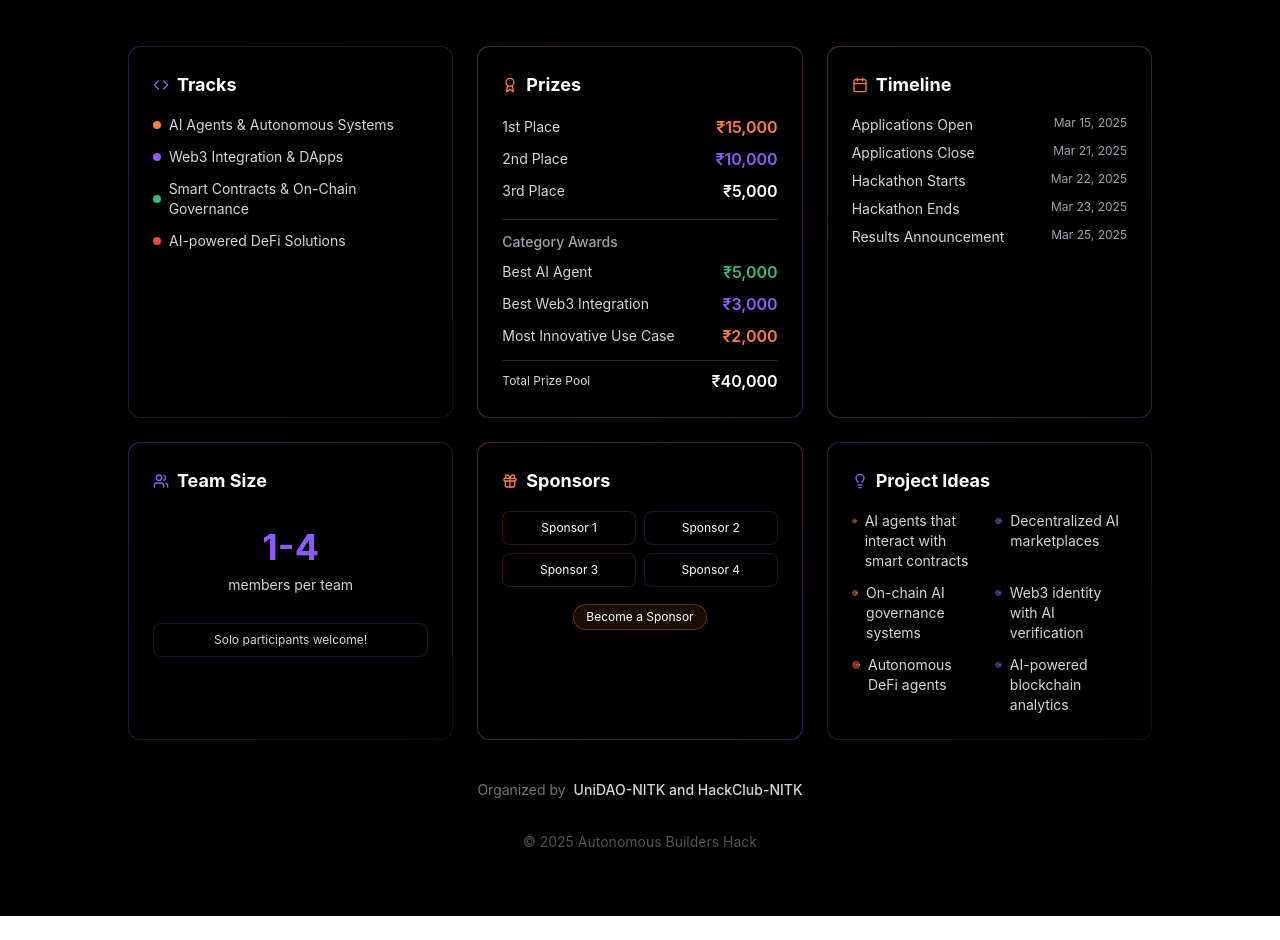
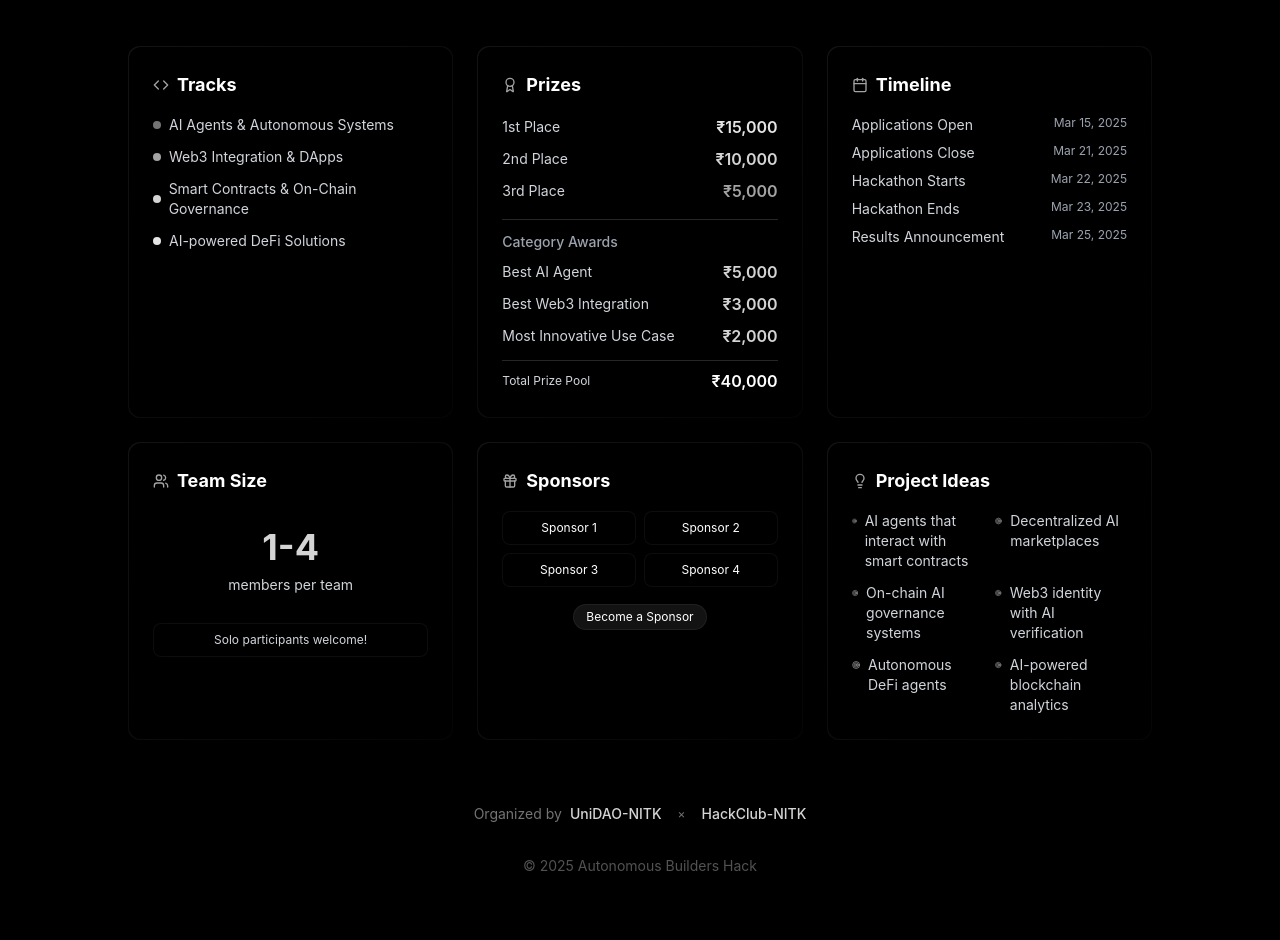
Before and after one commit to marcdhi/autonomous-builders-hack, a React (Vite) app: page / in a window 1280 px wide. Shown: the part 820-1760 px from the top of the page. Before the commit the page ends 1736 px from the top, so only its background shows below. Built offline with nearby package versions, Linux system fonts and the light colour scheme.

Commit message:
Refactor landing page cards
Refactor the landing page cards to improve the layout and maintain a uniform monochromatic theme.

```diff
--- a/src/components/IdeasCard.tsx
+++ b/src/components/IdeasCard.tsx
@@ -6,40 +6,40 @@ import { Lightbulb, Target } from 'lucide-react';
 const IdeasCard: React.FC = () => {
   return (
     <motion.div
-      className="rounded-xl transition-all duration-300 hover:bg-hackathon-purple/20 p-[1px] bg-gradient-to-br from-hackathon-purple/30 to-hackathon-orange/10 w-full h-full"
+      className="rounded-xl transition-all duration-300 p-[1px] bg-gradient-to-br from-neutral-700/30 to-neutral-900/20 w-full h-full"
       initial={{ opacity: 0 }}
       animate={{ opacity: 1 }}
       transition={{ duration: 0.5 }}
     >
       <div className="bg-black h-full w-full relative rounded-xl overflow-hidden p-6">
         <div className="flex items-center gap-2 mb-4">
-          <Lightbulb className="h-4 w-4 text-hackathon-purple" />
+          <Lightbulb className="h-4 w-4 text-neutral-400" />
           <h3 className="text-lg font-bold text-white">Project Ideas</h3>
         </div>
 
         <ul className="grid grid-cols-1 md:grid-cols-2 gap-3">
           <li className="flex items-start gap-2">
-            <Target className="h-3 w-3 mt-1 text-hackathon-orange" />
+            <Target className="h-3 w-3 mt-1 text-neutral-400" />
             <span className="text-sm text-gray-300">AI agents that interact with smart contracts</span>
           </li>
           <li className="flex items-start gap-2">
-            <Target className="h-3 w-3 mt-1 text-hackathon-purple" />
+            <Target className="h-3 w-3 mt-1 text-neutral-400" />
             <span className="text-sm text-gray-300">Decentralized AI marketplaces</span>
           </li>
           <li className="flex items-start gap-2">
-            <Target className="h-3 w-3 mt-1 text-hackathon-orange" />
+            <Target className="h-3 w-3 mt-1 text-neutral-400" />
             <span className="text-sm text-gray-300">On-chain AI governance systems</span>
           </li>
           <li className="flex items-start gap-2">
-            <Target className="h-3 w-3 mt-1 text-hackathon-purple" />
+            <Target className="h-3 w-3 mt-1 text-neutral-400" />
             <span className="text-sm text-gray-300">Web3 identity with AI verification</span>
           </li>
           <li className="flex items-start gap-2">
-            <Target className="h-3 w-3 mt-1 text-hackathon-orange" />
+            <Target className="h-3 w-3 mt-1 text-neutral-400" />
             <span className="text-sm text-gray-300">Autonomous DeFi agents</span>
           </li>
           <li className="flex items-start gap-2">
-            <Target className="h-3 w-3 mt-1 text-hackathon-purple" />
+            <Target className="h-3 w-3 mt-1 text-neutral-400" />
             <span className="text-sm text-gray-300">AI-powered blockchain analytics</span>
           </li>
         </ul>
--- a/src/components/PrizesCard.tsx
+++ b/src/components/PrizesCard.tsx
@@ -6,51 +6,51 @@ import { Award } from 'lucide-react';
 const PrizesCard: React.FC = () => {
   return (
     <motion.div
-      className="rounded-xl transition-all duration-300 hover:bg-hackathon-orange/20 p-[1px] bg-gradient-to-br from-hackathon-orange/30 to-hackathon-purple/30 w-full h-full"
+      className="rounded-xl transition-all duration-300 p-[1px] bg-gradient-to-br from-neutral-700/30 to-neutral-900/20 w-full h-full"
       initial={{ opacity: 0 }}
       animate={{ opacity: 1 }}
       transition={{ duration: 0.5 }}
     >
       <div className="bg-black h-full w-full relative rounded-xl overflow-hidden p-6">
         <div className="flex items-center gap-2 mb-4">
-          <Award className="h-4 w-4 text-hackathon-orange" />
+          <Award className="h-4 w-4 text-neutral-400" />
           <h3 className="text-lg font-bold text-white">Prizes</h3>
         </div>
 
         <div className="space-y-2">
           <div className="flex items-center justify-between">
             <span className="text-sm text-gray-300">1st Place</span>
-            <span className="font-semibold text-hackathon-orange">₹15,000</span>
+            <span className="font-semibold text-neutral-200">₹15,000</span>
           </div>
           <div className="flex items-center justify-between">
             <span className="text-sm text-gray-300">2nd Place</span>
-            <span className="font-semibold text-hackathon-purple">₹10,000</span>
+            <span className="font-semibold text-neutral-300">₹10,000</span>
           </div>
           <div className="flex items-center justify-between">
             <span className="text-sm text-gray-300">3rd Place</span>
-            <span className="font-semibold text-white">₹5,000</span>
+            <span className="font-semibold text-neutral-400">₹5,000</span>
           </div>
         </div>
 
-        <div className="mt-4 pt-3 border-t border-gray-800">
+        <div className="mt-4 pt-3 border-t border-neutral-800">
           <h4 className="text-sm font-medium text-gray-400 mb-2">Category Awards</h4>
           <div className="space-y-2">
             <div className="flex items-center justify-between">
               <span className="text-sm text-gray-300">Best AI Agent</span>
-              <span className="font-semibold text-hackathon-green">₹5,000</span>
+              <span className="font-semibold text-neutral-300">₹5,000</span>
             </div>
             <div className="flex items-center justify-between">
               <span className="text-sm text-gray-300">Best Web3 Integration</span>
-              <span className="font-semibold text-hackathon-purple">₹3,000</span>
+              <span className="font-semibold text-neutral-300">₹3,000</span>
             </div>
             <div className="flex items-center justify-between">
               <span className="text-sm text-gray-300">Most Innovative Use Case</span>
-              <span className="font-semibold text-hackathon-orange">₹2,000</span>
+              <span className="font-semibold text-neutral-300">₹2,000</span>
             </div>
           </div>
         </div>
 
-        <div className="mt-3 pt-2 border-t border-gray-800">
+        <div className="mt-3 pt-2 border-t border-neutral-800">
           <div className="flex items-center justify-between">
             <span className="text-xs text-gray-300">Total Prize Pool</span>
             <span className="font-semibold text-white">₹40,000</span>
--- a/src/components/SponsorsCard.tsx
+++ b/src/components/SponsorsCard.tsx
@@ -6,28 +6,28 @@ import { Gift } from 'lucide-react';
 const SponsorsCard: React.FC = () => {
   return (
     <motion.div
-      className="rounded-xl transition-all duration-300 hover:bg-hackathon-orange/20 p-[1px] bg-gradient-to-br from-hackathon-orange/30 to-hackathon-purple/30 w-full h-full"
+      className="rounded-xl transition-all duration-300 p-[1px] bg-gradient-to-br from-neutral-700/30 to-neutral-900/20 w-full h-full"
       initial={{ opacity: 0 }}
       animate={{ opacity: 1 }}
       transition={{ duration: 0.5 }}
     >
       <div className="bg-black h-full w-full relative rounded-xl overflow-hidden p-6">
         <div className="flex items-center gap-2 mb-4">
-          <Gift className="h-4 w-4 text-hackathon-orange" />
+          <Gift className="h-4 w-4 text-neutral-400" />
           <h3 className="text-lg font-bold text-white">Sponsors</h3>
         </div>
 
         <div className="grid grid-cols-2 gap-2">
-          <div className="p-2 bg-black/40 border border-hackathon-orange/20 rounded-lg flex items-center justify-center">
+          <div className="p-2 bg-black/40 border border-neutral-700/20 rounded-lg flex items-center justify-center">
             <div className="text-xs text-white">Sponsor 1</div>
           </div>
-          <div className="p-2 bg-black/40 border border-hackathon-purple/20 rounded-lg flex items-center justify-center">
+          <div className="p-2 bg-black/40 border border-neutral-700/20 rounded-lg flex items-center justify-center">
             <div className="text-xs text-white">Sponsor 2</div>
           </div>
-          <div className="p-2 bg-black/40 border border-hackathon-orange/20 rounded-lg flex items-center justify-center">
+          <div className="p-2 bg-black/40 border border-neutral-700/20 rounded-lg flex items-center justify-center">
             <div className="text-xs text-white">Sponsor 3</div>
           </div>
-          <div className="p-2 bg-black/40 border border-hackathon-purple/20 rounded-lg flex items-center justify-center">
+          <div className="p-2 bg-black/40 border border-neutral-700/20 rounded-lg flex items-center justify-center">
             <div className="text-xs text-white">Sponsor 4</div>
           </div>
         </div>
@@ -35,7 +35,7 @@ const SponsorsCard: React.FC = () => {
         <div className="mt-4 text-center">
           <a
             href="#"
-            className="inline-block text-xs px-3 py-1 rounded-full bg-hackathon-orange/10 text-white border border-hackathon-orange/30 hover:bg-hackathon-orange/20 transition-colors"
+            className="inline-block text-xs px-3 py-1 rounded-full bg-neutral-800/50 text-white border border-neutral-700/30 hover:bg-neutral-700/30 transition-colors"
           >
             Become a Sponsor
           </a>
--- a/src/components/TeamSizeCard.tsx
+++ b/src/components/TeamSizeCard.tsx
@@ -6,23 +6,23 @@ import { Users } from 'lucide-react';
 const TeamSizeCard: React.FC = () => {
   return (
     <motion.div
-      className="rounded-xl transition-all duration-300 hover:bg-hackathon-purple/20 p-[1px] bg-gradient-to-br from-hackathon-purple/30 to-hackathon-orange/10 w-full h-full"
+      className="rounded-xl transition-all duration-300 p-[1px] bg-gradient-to-br from-neutral-700/30 to-neutral-900/20 w-full h-full"
       initial={{ opacity: 0 }}
       animate={{ opacity: 1 }}
       transition={{ duration: 0.5 }}
     >
       <div className="bg-black h-full w-full relative rounded-xl overflow-hidden p-6">
         <div className="flex items-center gap-2 mb-4">
-          <Users className="h-4 w-4 text-hackathon-purple" />
+          <Users className="h-4 w-4 text-neutral-400" />
           <h3 className="text-lg font-bold text-white">Team Size</h3>
         </div>
 
         <div className="text-center py-4">
-          <div className="text-4xl font-bold text-hackathon-purple">1-4</div>
+          <div className="text-4xl font-bold text-neutral-300">1-4</div>
           <p className="mt-2 text-sm text-gray-300">members per team</p>
         </div>
 
-        <div className="mt-3 p-2 rounded-lg bg-black/40 border border-hackathon-purple/20">
+        <div className="mt-3 p-2 rounded-lg bg-black/40 border border-neutral-700/20">
           <p className="text-xs text-gray-300 text-center">
             Solo participants welcome!
           </p>
--- a/src/components/TimelineCard.tsx
+++ b/src/components/TimelineCard.tsx
@@ -6,14 +6,14 @@ import { Calendar } from 'lucide-react';
 const TimelineCard: React.FC = () => {
   return (
     <motion.div
-      className="rounded-xl transition-all duration-300 hover:bg-hackathon-orange/20 p-[1px] bg-gradient-to-br from-hackathon-orange/30 to-hackathon-purple/30 w-full h-full"
+      className="rounded-xl transition-all duration-300 p-[1px] bg-gradient-to-br from-neutral-700/30 to-neutral-900/20 w-full h-full"
       initial={{ opacity: 0 }}
       animate={{ opacity: 1 }}
       transition={{ duration: 0.5 }}
     >
       <div className="bg-black h-full w-full relative rounded-xl overflow-hidden p-6">
         <div className="flex items-center gap-2 mb-4">
-          <Calendar className="h-4 w-4 text-hackathon-orange" />
+          <Calendar className="h-4 w-4 text-neutral-400" />
           <h3 className="text-lg font-bold text-white">Timeline</h3>
         </div>
 
--- a/src/components/TracksCard.tsx
+++ b/src/components/TracksCard.tsx
@@ -6,32 +6,32 @@ import { Code } from 'lucide-react';
 const TracksCard: React.FC = () => {
   return (
     <motion.div
-      className="rounded-xl transition-all duration-300 hover:bg-hackathon-purple/20 p-[1px] bg-gradient-to-br from-hackathon-purple/30 to-hackathon-orange/10 w-full h-full"
+      className="rounded-xl transition-all duration-300 p-[1px] bg-gradient-to-br from-neutral-700/30 to-neutral-900/20 w-full h-full"
       initial={{ opacity: 0 }}
       animate={{ opacity: 1 }}
       transition={{ duration: 0.5 }}
     >
       <div className="bg-black h-full w-full relative rounded-xl overflow-hidden p-6">
         <div className="flex items-center gap-2 mb-4">
-          <Code className="h-4 w-4 text-hackathon-purple" />
+          <Code className="h-4 w-4 text-neutral-400" />
           <h3 className="text-lg font-bold text-white">Tracks</h3>
         </div>
 
         <ul className="space-y-3">
           <li className="flex items-center gap-2">
-            <span className="size-2 rounded-full bg-hackathon-orange"></span>
+            <span className="size-2 rounded-full bg-neutral-500"></span>
             <span className="text-sm text-gray-300">AI Agents & Autonomous Systems</span>
           </li>
           <li className="flex items-center gap-2">
-            <span className="size-2 rounded-full bg-hackathon-purple"></span>
+            <span className="size-2 rounded-full bg-neutral-400"></span>
             <span className="text-sm text-gray-300">Web3 Integration & DApps</span>
           </li>
           <li className="flex items-center gap-2">
-            <span className="size-2 rounded-full bg-hackathon-green"></span>
+            <span className="size-2 rounded-full bg-neutral-300"></span>
             <span className="text-sm text-gray-300">Smart Contracts & On-Chain Governance</span>
           </li>
           <li className="flex items-center gap-2">
-            <span className="size-2 rounded-full bg-hackathon-red"></span>
+            <span className="size-2 rounded-full bg-neutral-200"></span>
             <span className="text-sm text-gray-300">AI-powered DeFi Solutions</span>
           </li>
         </ul>
--- a/src/pages/Index.tsx
+++ b/src/pages/Index.tsx
@@ -106,30 +106,56 @@ const Index = () => {
             </div>
           </motion.div>
 
-          {/* Cards Grid */}
+          {/* Cards Grid - Updated with improved styling */}
           <motion.div
             className="mt-16 grid grid-cols-1 md:grid-cols-2 lg:grid-cols-3 gap-6"
             initial={{ opacity: 0 }}
             animate={{ opacity: 1 }}
             transition={{ duration: 0.5, delay: 0.8 }}
           >
+            {/* Modify each card component to match monochromatic theme */}
+            <div className="group relative transition-all duration-300 hover:-translate-y-1">
+              <div className="absolute inset-0 bg-gradient-to-br from-neutral-700/30 to-neutral-900/30 rounded-xl opacity-0 group-hover:opacity-100 transition-opacity"></div>
               <TracksCard />
+            </div>
+
+            <div className="group relative transition-all duration-300 hover:-translate-y-1">
+              <div className="absolute inset-0 bg-gradient-to-br from-neutral-700/30 to-neutral-900/30 rounded-xl opacity-0 group-hover:opacity-100 transition-opacity"></div>
               <PrizesCard />
+            </div>
+
+            <div className="group relative transition-all duration-300 hover:-translate-y-1">
+              <div className="absolute inset-0 bg-gradient-to-br from-neutral-700/30 to-neutral-900/30 rounded-xl opacity-0 group-hover:opacity-100 transition-opacity"></div>
               <TimelineCard />
+            </div>
+
+            <div className="group relative transition-all duration-300 hover:-translate-y-1">
+              <div className="absolute inset-0 bg-gradient-to-br from-neutral-700/30 to-neutral-900/30 rounded-xl opacity-0 group-hover:opacity-100 transition-opacity"></div>
               <TeamSizeCard />
+            </div>
+
+            <div className="group relative transition-all duration-300 hover:-translate-y-1">
+              <div className="absolute inset-0 bg-gradient-to-br from-neutral-700/30 to-neutral-900/30 rounded-xl opacity-0 group-hover:opacity-100 transition-opacity"></div>
               <SponsorsCard />
+            </div>
+
+            <div className="group relative transition-all duration-300 hover:-translate-y-1">
+              <div className="absolute inset-0 bg-gradient-to-br from-neutral-700/30 to-neutral-900/30 rounded-xl opacity-0 group-hover:opacity-100 transition-opacity"></div>
               <IdeasCard />
+            </div>
           </motion.div>
 
-          {/* Team size */}
+          {/* Organizers */}
           <motion.div
-            className="mt-10 flex items-center justify-center gap-2 text-neutral-500"
+            className="mt-16 flex items-center justify-center gap-2 text-neutral-500"
             initial={{ opacity: 0 }}
             animate={{ opacity: 1 }}
             transition={{ duration: 0.5, delay: 1.2 }}
           >
             <span className="text-sm">Organized by</span>
-            <span className="text-sm font-medium text-neutral-300">UniDAO-NITK and HackClub-NITK</span>
+            <span className="text-sm font-medium text-neutral-300">UniDAO-NITK</span>
+            <span className="text-xs mx-2">×</span>
+            <span className="text-sm font-medium text-neutral-300">HackClub-NITK</span>
           </motion.div>
 
           {/* Footer */}
```
Lines whose indentation alone changed are shown as unchanged.
